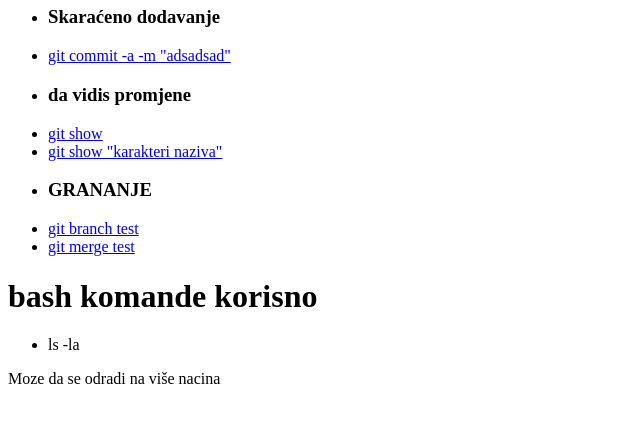
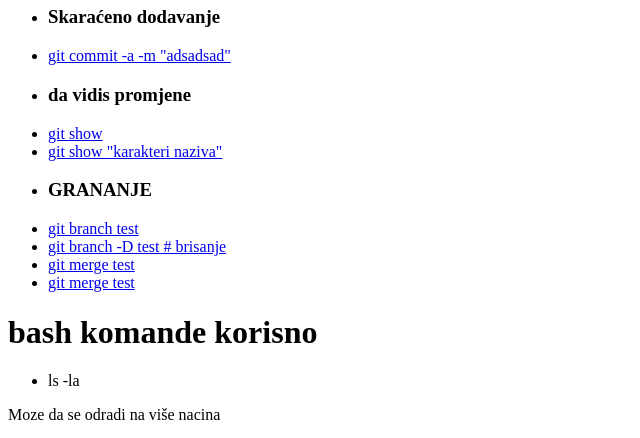
Before and after one commit to meddooo2/magic_git_gh, a PHP site: page / in a window 1280 px wide. Shown: the part 362-800 px from the top of the page, without its empty margins (0-640 px from the left). Run offline with PHP 8.4, Linux system fonts and the light colour scheme.

Commit message:
mnoko crazy

```diff
--- a/index.php
+++ b/index.php
@@ -25,6 +25,8 @@
 		<li><a href="#">git show "karakteri naziva"</a></li>
 		<li><h3>GRANANJE</h3></li>
 		<li><a href="#">git branch test </a></li>
+		<li><a href="#">git branch -D test # brisanje</a></li>
+		<li><a href="#">git merge test </a></li>
 		<li><a href="#">git merge test </a></li>
 	</ul>
 
```
